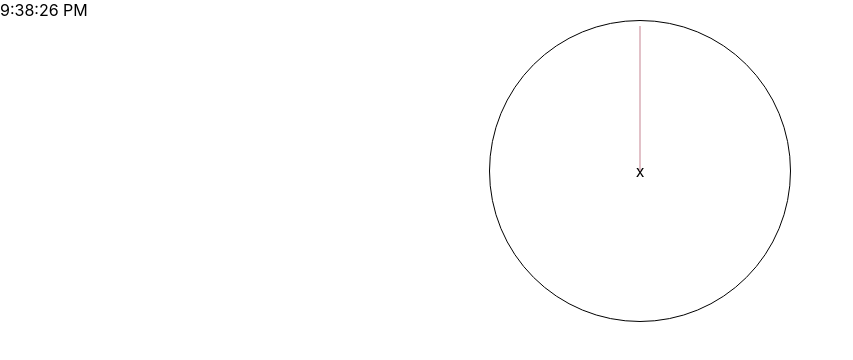
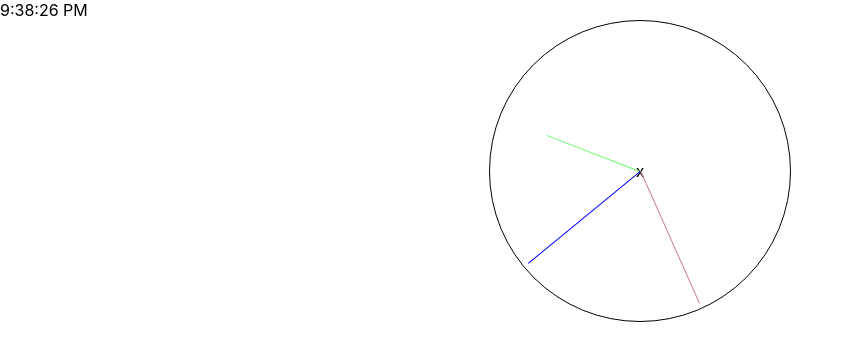
Before and after one commit to sprajams/analog-clock, a React (Create React App) app: page / in a window 1280 px wide. Shown: the top 360 px of the page, without its empty margins (0-853 px from the left). Built offline with nearby package versions, Linux system fonts and the light colour scheme.

Commit message:
rotation of watch hand sync to current time

```diff
--- a/src/components/Clock/index.jsx
+++ b/src/components/Clock/index.jsx
@@ -1,14 +1,33 @@
+import clsx from "clsx";
 import styles from "./styles.module.scss";
 
-function Clock() {
+function Clock({ hours, minutes, seconds }) {
+  const hoursDeg = (360 / 12) * (hours + minutes / 60 + seconds / 360);
+  const minutesDeg = (360 / 60) * (minutes + seconds / 60);
+  const secondsDeg = (360 / 60) * seconds;
   return (
     <div className={styles.wrap}>
       <div className={styles.outline}>
         <div>x</div>
       </div>
-      {/* <div className={styles.hour}></div>
-      <div className={styles.minute}></div> */}
-      <div className={styles.second}></div>
+      <div
+        className={clsx(styles.hour, styles.hand)}
+        style={{
+          transform: `translate(-50%, 0)  rotate(${hoursDeg}deg) translate(-50%, 0) `,
+        }}
+      ></div>
+      <div
+        className={clsx(styles.minute, styles.hand)}
+        style={{
+          transform: `translate(-50%, 0)  rotate(${minutesDeg}deg) translate(-50%, 0) `,
+        }}
+      ></div>
+      <div
+        className={clsx(styles.second, styles.hand)}
+        style={{
+          transform: `translate(-50%, 0)  rotate(${secondsDeg}deg) translate(-50%, 0) `,
+        }}
+      ></div>
     </div>
   );
 }
--- a/src/components/Clock/styles.module.scss
+++ b/src/components/Clock/styles.module.scss
@@ -14,33 +14,24 @@
 }
 
 .hour {
+  height: 100px;
+  width: 1px;
+  background: rgb(105, 246, 105);
+}
+.minute {
   height: 145px;
   width: 1px;
-  background: rgb(105, 246, 105);
-  position: absolute;
-  bottom: 50%;
-  left: 50%;
-  transform: translate(-50%, 0);
-}
-.minute {
-  height: 100px;
-  width: 1px;
   background: blue;
-  position: absolute;
-  bottom: 50%;
-  left: 50%;
-  transform: translate(-50%, 0);
 }
 .second {
   height: 145px;
   width: 1px;
   background: rgb(197, 132, 146);
+}
+
+.hand {
   position: absolute;
   bottom: 50%;
   left: 50%;
-  transform: translate(-50%, 0);
-}
-
-.hand {
   transform-origin: bottom;
 }
```
